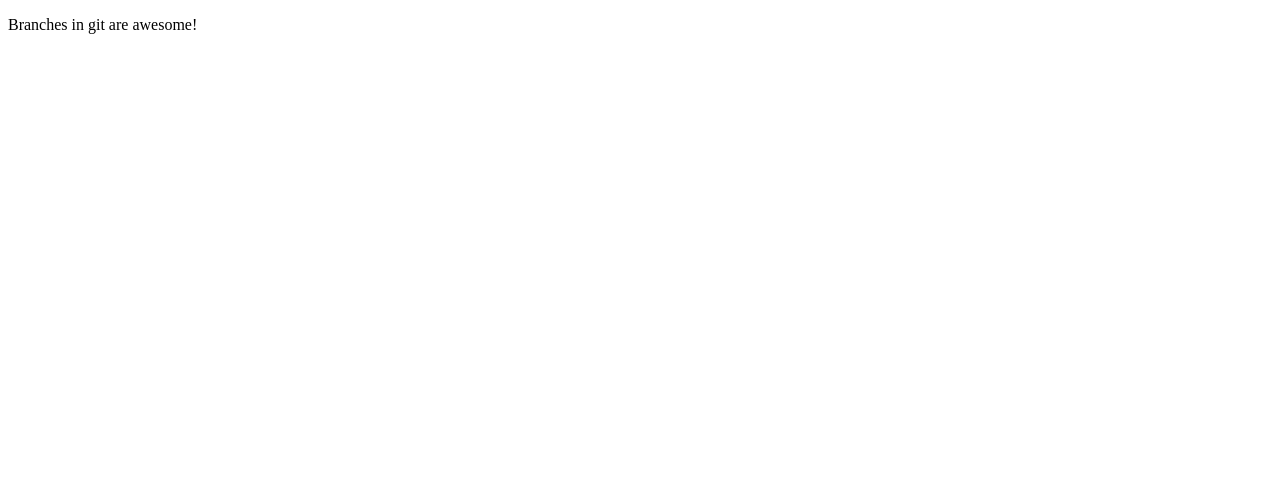
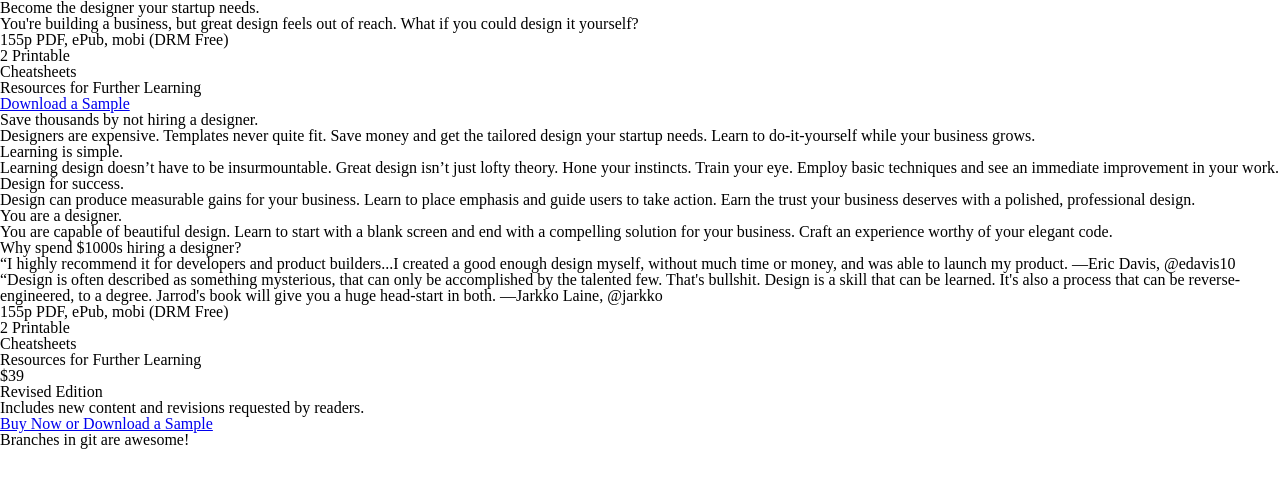
Before and after one commit to skiabox/sketching, a plain HTML site: page index.html in a window 1280 px wide. Drawn offline with Linux system fonts and the light colour scheme.

Commit message:
Sass entries

```diff
--- a/index.html
+++ b/index.html
@@ -1,8 +1,69 @@
 <!DOCTYPE html>
 <html lang="en">
 
-<head></head>
+<head>
+    <meta charset="utf-8"/>
+    <meta name="viewport" content="width=device-width"/>
+    <title>Don't forget a title</title>
+    <link rel="stylesheet" type="text/css" href="reset.css"/>
+</head>
+
 <body>
+
+<!-- Main header -->
+<h1>Become the designer your startup needs.</h1>
+
+<section>
+    <h2>You're building a business, but great design feels out of reach. What if you could design it yourself?</h2>
+    <ul>
+        <li>155p PDF, ePub, mobi (DRM Free)</li>
+        <li>2 Printable</li>
+        <li>Cheatsheets</li>
+        <li>Resources for Further Learning</li>
+    </ul>
+    <a href="/">Download a Sample</a>
+</section>
+
+<!-- main copy -->
+<section class="main">
+    <h2>Save thousands by not hiring a designer.</h2>
+    <p>Designers are expensive. Templates never quite fit. Save money and get the tailored design your startup needs. Learn to do-it-yourself while your business grows.</p>
+
+    <h2>Learning is simple.</h2>
+    <p>Learning design doesn’t have to be insurmountable. Great design isn’t just lofty theory. Hone your instincts. Train your eye. Employ basic techniques and see an immediate improvement in your work.</p>
+
+    <h2>Design for success.</h2>
+    <p>Design can produce measurable gains for your business. Learn to place emphasis and guide users to take action. Earn the trust your business deserves with a polished, professional design.</p>
+
+    <h2>You are a designer.</h2>
+    <p>You are capable of beautiful design. Learn to start with a blank screen and end with a compelling solution for your business.  Craft an experience worthy of your elegant code.</p>
+</section>
+
+<!-- Call to action -->
+<section class="calltoaction">
+    <h2>Why spend $1000s hiring a designer?</h2>
+
+    <!-- Testimonials -->
+    <div class="testimonials">
+        <p>“I highly recommend it for developers and product builders...I created a good enough design myself, without much time or money, and was able to launch my product. —Eric Davis, @edavis10</p>
+
+        <p>“Design is often described as something mysterious, that can only be accomplished by the talented few. That's bullshit. Design is a skill that can be learned. It's also a process that can be reverse-engineered, to a degree. Jarrod's book will give you a huge head-start in both. —Jarkko Laine, @jarkko</p>
+    </div>
+
+    <!-- What's in the book -->
+    <ul>
+        <li>155p PDF, ePub, mobi (DRM Free)</li>
+        <li>2 Printable</li>
+        <li>Cheatsheets</li>
+        <li>Resources for
+            Further Learning</li>
+    </ul>
+        <span class="price">$39</span>
+        <h2>Revised Edition</h2>
+        <h3>Includes new content and revisions requested by readers.</h3>
+        <a href="/">Buy Now or Download a Sample</a>
+</section>
+
 <p>Branches in git are awesome!</p>
 </body>
 
--- /dev/null
+++ b/reset.css
@@ -0,0 +1,48 @@
+/* http://meyerweb.com/eric/tools/css/reset/
+   v2.0 | 20110126
+   License: none (public domain)
+*/
+
+html, body, div, span, applet, object, iframe,
+h1, h2, h3, h4, h5, h6, p, blockquote, pre,
+a, abbr, acronym, address, big, cite, code,
+del, dfn, em, img, ins, kbd, q, s, samp,
+small, strike, strong, sub, sup, tt, var,
+b, u, i, center,
+dl, dt, dd, ol, ul, li,
+fieldset, form, label, legend,
+table, caption, tbody, tfoot, thead, tr, th, td,
+article, aside, canvas, details, embed,
+figure, figcaption, footer, header, hgroup,
+menu, nav, output, ruby, section, summary,
+time, mark, audio, video {
+    margin: 0;
+    padding: 0;
+    border: 0;
+    font-size: 100%;
+    font: inherit;
+    vertical-align: baseline;
+}
+/* HTML5 display-role reset for older browsers */
+article, aside, details, figcaption, figure,
+footer, header, hgroup, menu, nav, section {
+    display: block;
+}
+body {
+    line-height: 1;
+}
+ol, ul {
+    list-style: none;
+}
+blockquote, q {
+    quotes: none;
+}
+blockquote:before, blockquote:after,
+q:before, q:after {
+    content: '';
+    content: none;
+}
+table {
+    border-collapse: collapse;
+    border-spacing: 0;
+}
```
Also changed, not shown: css/test.css (added), scss/test.scss (added), 1 other file.
